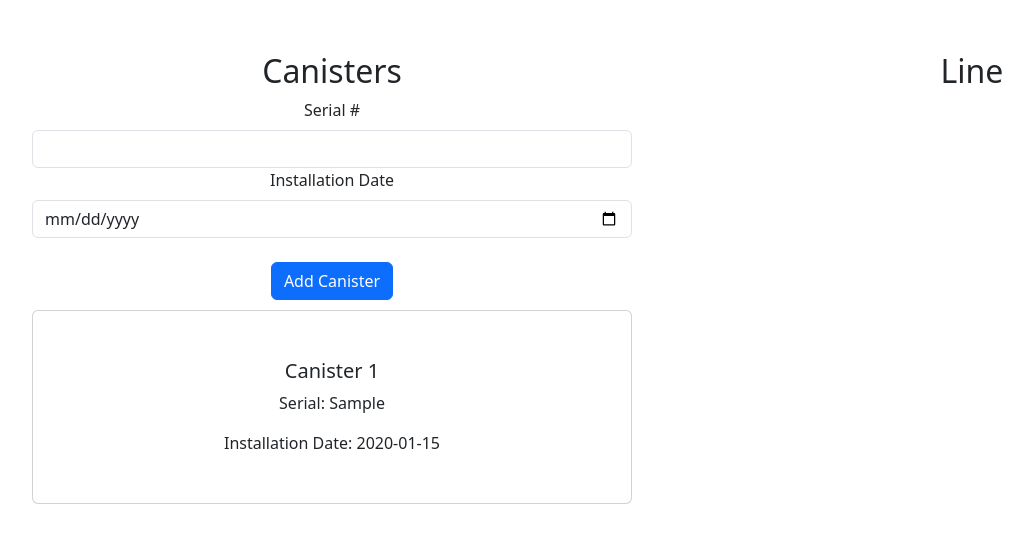
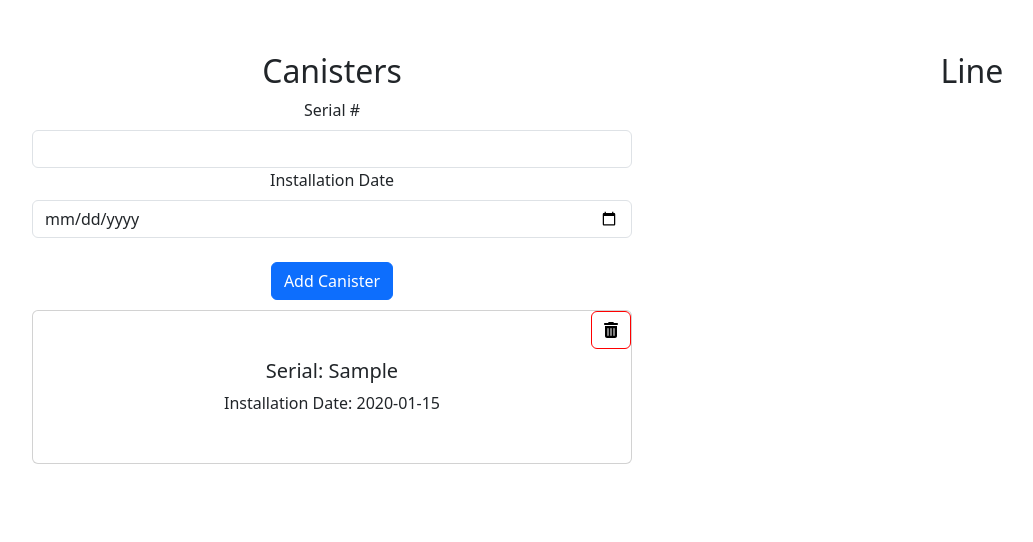
Before and after one commit to alpez22/SWE_Boeing_UI_23_24, a React (Vite) app in the folder frontend/: page / in a window 1280 px wide. Both pictures are taken after typing "Sample", "2020-01-15" into the empty fields and a click on the button "Add Canister". Shown: the top 542 px of the page, without its empty margins (20-1053 px from the left). Built offline with nearby package versions, Linux system fonts and the light colour scheme.

Commit message:
create and delete canister with logo

```diff
--- a/frontend/package.json
+++ b/frontend/package.json
@@ -10,6 +10,8 @@
     "preview": "vite preview"
   },
   "dependencies": {
+    "@fortawesome/free-solid-svg-icons": "^6.5.1",
+    "@fortawesome/react-fontawesome": "^0.2.0",
     "bootstrap": "^5.3.2",
     "react": "^18.2.0",
     "react-bootstrap": "^2.9.1",
--- a/frontend/src/structural/PepsiApp.jsx
+++ b/frontend/src/structural/PepsiApp.jsx
@@ -1,17 +1,17 @@
 import React, { useState, useEffect } from "react";
 import { Col, Card, Button, Form } from "react-bootstrap";
+import { FontAwesomeIcon } from '@fortawesome/react-fontawesome';
+import { faTrashAlt } from '@fortawesome/free-solid-svg-icons';
 
 function PepsiApp() {
     const [serial, setSerial] = useState("");
     const [installation, setInstallation] = useState("");
-    // Initialize canisters from localStorage if available, else default to empty array
     const [canisters, setCanisters] = useState(() => {
         const savedCanisters = localStorage.getItem("canisters");
         return savedCanisters ? JSON.parse(savedCanisters) : [];
     });
 
     useEffect(() => {
-        // Store canisters in localStorage whenever they change
         localStorage.setItem("canisters", JSON.stringify(canisters));
     }, [canisters]);
 
@@ -23,9 +23,17 @@ function PepsiApp() {
 
         const newCanister = { serial, installation };
         setCanisters([...canisters, newCanister]);
-        // Reset form fields
         setSerial("");
         setInstallation("");
+    };
+
+    const deleteCanister = (indexToDelete) => {
+        // Use window.confirm to ask for confirmation
+        const isConfirmed = window.confirm("Are you sure you want to delete this canister?");
+        if (isConfirmed) {
+            const filteredCanisters = canisters.filter((_, index) => index !== indexToDelete);
+            setCanisters(filteredCanisters);
+        }
     };
 
     return (
@@ -50,10 +58,12 @@ function PepsiApp() {
                 <Button onClick={createCanister}>Add Canister</Button>
             </Col>
             {canisters.map((canister, index) => (
-              <Card key={index} style={{ marginTop: '10px' }}>
+              <Card key={index} style={{ marginTop: '10px', position: 'relative' }}>
+                <Button style={{ position: 'absolute', top: 0, right: 0, backgroundColor: 'white', color: 'black', borderColor: 'red' }} onClick={() => deleteCanister(index)}>
+                  <FontAwesomeIcon icon={faTrashAlt} />
+                </Button>
                 <Card.Body>
-                  <Card.Title>Canister {index + 1}</Card.Title>
-                  <Card.Text>Serial: {canister.serial}</Card.Text>
+                  <Card.Title>Serial: {canister.serial}</Card.Title>
                   <Card.Text>Installation Date: {canister.installation}</Card.Text>
                 </Card.Body>
               </Card>
```
Also changed, not shown: 1 other file (tests, documents, lock files or other folders).
